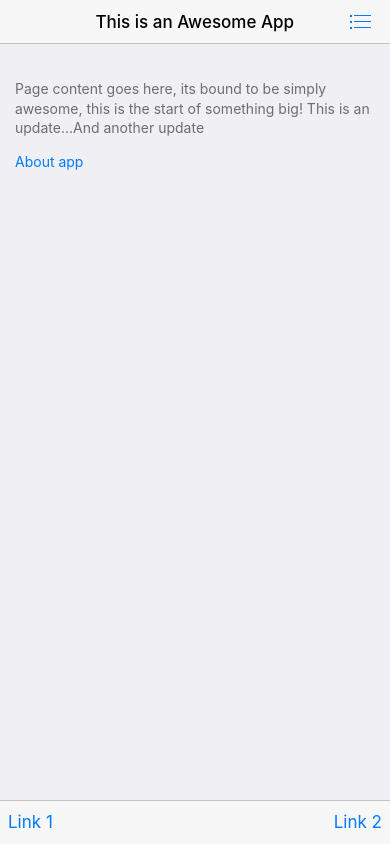
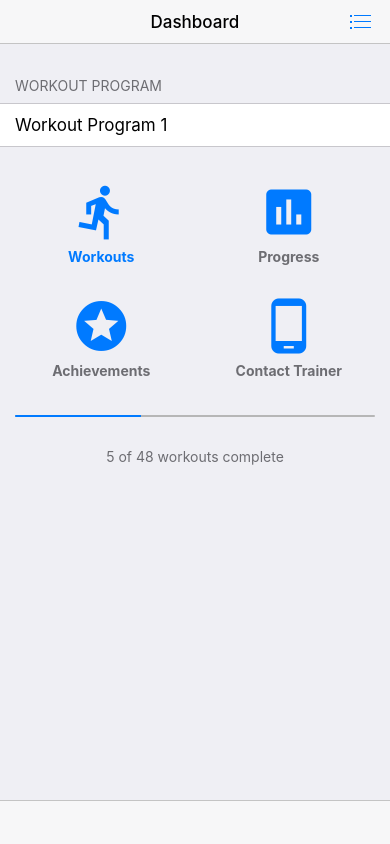
Before and after one commit to mannion007/workout-tracker-phonegapp, a website: page www/index.html in a window 390 px wide. Drawn offline with Linux system fonts and the light colour scheme; some packages are replaced by stand-ins of ours.

Commit message:
Made a start prototyping screen layouts, index and workouts pages

```diff
--- a/config.xml
+++ b/config.xml
@@ -28,4 +28,5 @@
     <plugin name="cordova-plugin-whitelist" spec="~1.2.0" />
     <plugin name="cordova-plugin-console" spec="~1.0.1" />
     <plugin name="cordova-plugin-statusbar" spec="~1.0.1" />
+    <engine name="android" spec="~5.1.1" />
 </widget>
--- a/www/css/styles.css
+++ b/www/css/styles.css
@@ -13,3 +13,28 @@
 .statusbar-overlay {
     background: #000000;
 }
+
+.align-center {
+	text-align: center;
+}
+
+.red {
+	color:red;
+}
+
+.row {
+  margin-bottom: 30px;
+}
+
+.material-icons {
+	font-size: 60px;
+	color: #007aff;
+}
+
+.panel-left a {
+	color:#FFF;
+}
+
+.panel-left a.warn {
+	color:#FF0000;
+}
--- a/www/index.html
+++ b/www/index.html
@@ -10,7 +10,7 @@
                 * Disables use of inline scripts in order to mitigate risk of XSS vulnerabilities. To change this:
                     * Enable inline JS: add 'unsafe-inline' to default-src
                 -->
-    <meta http-equiv="Content-Security-Policy" content="default-src 'self' data: gap: https://ssl.gstatic.com 'unsafe-eval'; style-src 'self' 'unsafe-inline'; media-src *">
+                <meta http-equiv="Content-Security-Policy" content="default-src 'self' data: gap: https://ssl.gstatic.com 'unsafe-eval'; font-src *; style-src *; media-src *">
 
                 <!-- Required meta tags-->
                 <meta charset="utf-8">
@@ -21,7 +21,7 @@
                 <meta name="msapplication-tap-highlight" content="no">
 
                 <!-- Your app title -->
-    <title>My App</title>
+                <title>Workout Tracker</title>
 
         <!-- This template defaults to the iOS CSS theme. To support both iOS and material design themes, see the Framework7 Tutorial at the link below:
             http://www.idangero.us/framework7/tutorials/maintain-both-ios-and-material-themes-in-single-app.html
@@ -29,6 +29,9 @@
 
         <link rel="stylesheet" href="lib/framework7/css/framework7.ios.min.css">
         <link rel="stylesheet" href="lib/framework7/css/framework7.ios.colors.min.css">
+
+        <!-- Google icons -->
+        <link href="https://fonts.googleapis.com/icon?family=Material+Icons" rel="stylesheet">
 
         <link rel="stylesheet" href="css/styles.css">
     </head>
@@ -42,7 +45,12 @@
         <!-- Left panel with reveal effect-->
         <div class="panel panel-left panel-reveal">
             <div class="content-block">
-            <p>Left panel content goes here</p>
+                <p><a href="index.html">Dashboard</a></p>
+                <p><a href="workouts.html">Workouts</a></p>
+                <p><a href="#">Progress</a></p>
+                <p><a href="#">Contact Trainer</a></p>
+                <p><a href="#">Logout</a></p>
+                <p><a class="warn" href="#">Report a problem</a></p>
             </div>
         </div>
 
@@ -54,7 +62,7 @@
                 <div class="navbar">
                     <div class="navbar-inner">
                         <!-- We need cool sliding animation on title element, so we have additional "sliding" class -->
-                    <div class="center sliding">This is an Awesome App</div>
+                        <div class="center sliding">Dashboard</div>
                         <div class="right">
                             <!--
                               Right link contains only icon - additional "icon-only" class
@@ -70,10 +78,61 @@
                 <div data-page="index" class="page">
                     <!-- Scrollable page content -->
                     <div class="page-content">
+
+                        <div class="content-block-title">Workout Program</div>
+                        <div class="list-block">
+                          <ul>
+                            <li>
+                              <div class="item-content">
+                                <div class="item-inner">
+                                  <div class="item-input">
+                                    <select>
+                                      <option value="">Workout Program 1</option>
+                                      <option value="">Workout Program 2</option>
+                                      <option value="">Workout Program 3</option>
+                                  </select>
+                              </div>
+                          </div>
+                      </div>
+                  </li>
+              </ul>
+          </div>
+
           <div class="content-block">
-                            <p>Page content goes here, its bound to be simply awesome, this is the start of something big! This is an update...And another update</p>
-                            <!-- Link to another page -->
-                            <a href="about.html">About app</a>
+            <div class="row">
+                <div class="col-50 align-center">
+                    <a href="workouts.html">
+                        <i class="material-icons">directions_run</i><br/>
+                        <strong>Workouts</strong>
+                    </a>
+                </div>
+                <div class="col-50 align-center">
+                    <i class="material-icons">insert_chart</i><br/>
+                    <strong>Progress</strong>
+                </div>
+            </div>
+            <div class="row">
+                <div class="col-50 align-center">
+                    <i class="material-icons">stars</i><br/>
+                    <strong>Achievements</strong>
+                </div>
+                <div class="col-50 align-center">
+                    <i class="material-icons">phone_android</i><br/>
+                    <strong>Contact Trainer</strong>
+                </div>
+            </div>
+        </div>
+
+        <div class="content-block">
+            <div class="row">
+                <!-- Each "cell" has col-[widht in percents] class -->
+                <div class="col-100">
+                    <div class="progressbar" data-progress="35">
+                        <span></span>
+                    </div>
+                </div>
+            </div>
+            <div class="align-center">5 of 48 workouts complete</div>
         </div>
     </div>
 </div>
@@ -82,8 +141,6 @@
 <div class="toolbar">
     <div class="toolbar-inner">
         <!-- Toolbar links -->
-                    <a href="http://www.google.com" class="link">Link 1</a>
-                    <a href="#" class="link">Link 2</a>
     </div>
 </div>
 </div>
```
Also changed, not shown: www/workouts.html (added, +100 -0 lines). Lines whose indentation alone changed are shown as unchanged.
